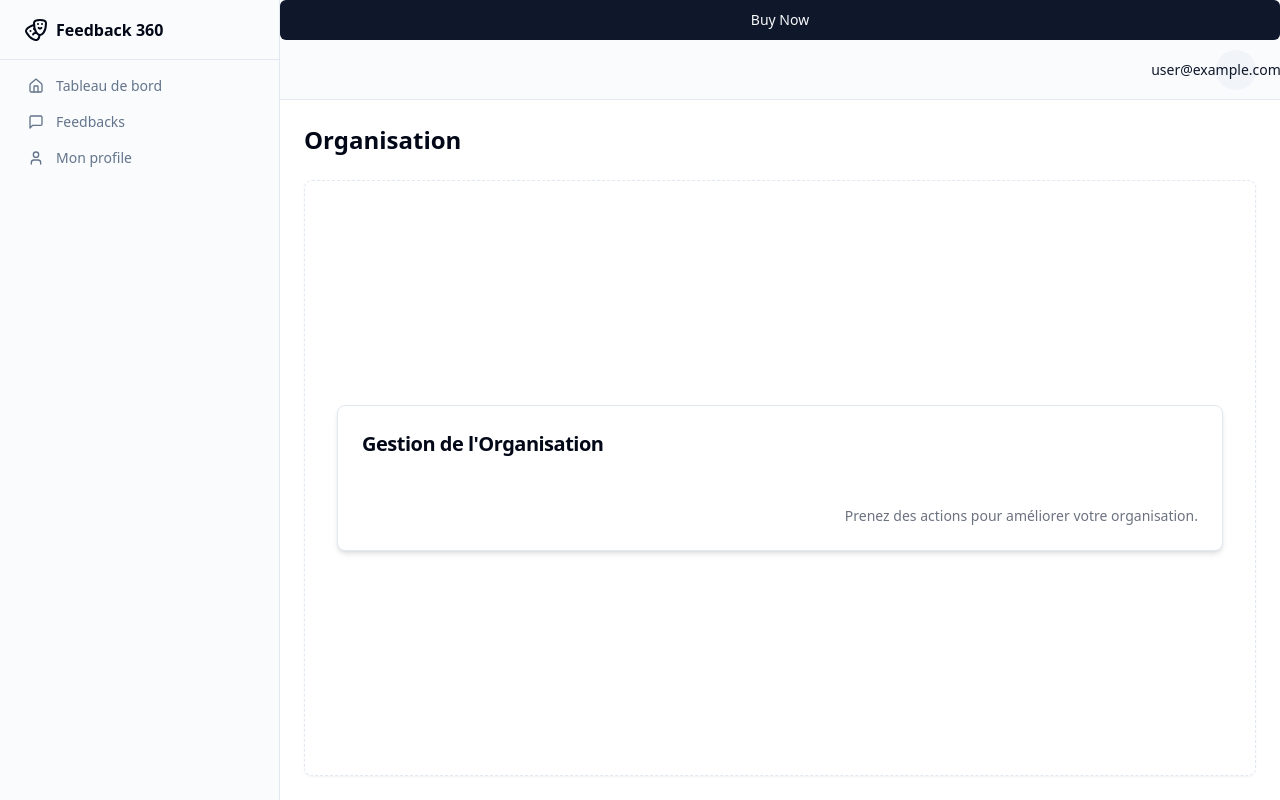
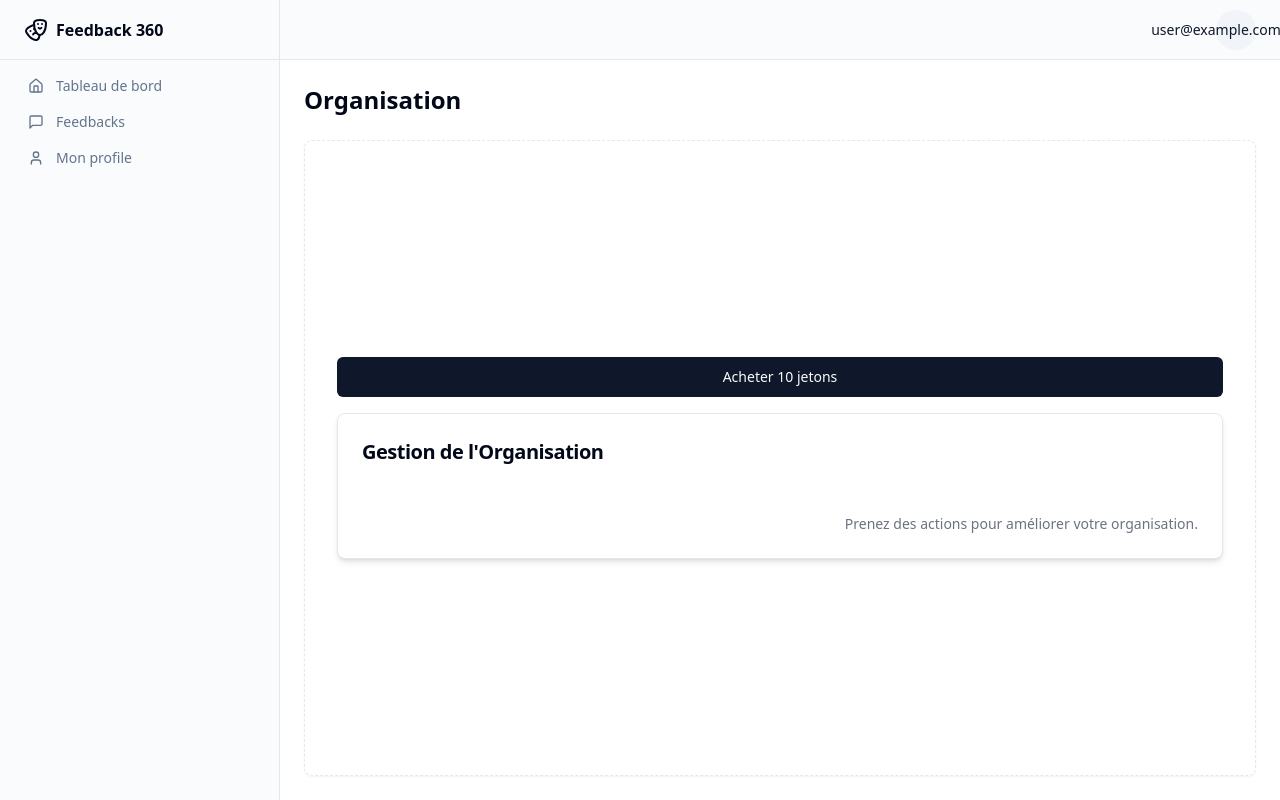
Before and after one commit to longani974/feedback360, a React (Vite) app: page /app/organisations/1 in a window 1280 px wide. Shown: the top 800 px of the page. Built offline with nearby package versions, Linux system fonts and the light colour scheme; no server answers; the database is empty; sample sign-in values are in the browser's storage; what @invertase/firestore-stripe-payments would draw is missing.

Commit message:
deplacement btn buy

```diff
--- a/src/layouts.tsx/DashboardLayout.tsx
+++ b/src/layouts.tsx/DashboardLayout.tsx
@@ -16,95 +16,13 @@ import { useAuth } from '@/context/AuthContext';
 import { Avatar, AvatarFallback } from '@/components/ui/avatar';
 import { db } from '../firebase';
 import { useEffect } from 'react';
-import {
-    addDoc,
-    collection,
-    getDocs,
-    onSnapshot,
-    query,
-    where,
-} from 'firebase/firestore';
-import { getAuth } from 'firebase/auth';
+import { collection, getDocs, query, where } from 'firebase/firestore';
 // import { getFunctions, httpsCallable } from 'firebase/functions';
 
 const DashboardLayout = () => {
     const location = useLocation();
     const navigate = useNavigate();
     const { logout, user } = useAuth();
-
-    const handlePurchase = async () => {
-        const currentUser = getAuth().currentUser;
-        if (!currentUser) {
-            console.error('Utilisateur non authentifié');
-            return;
-        }
-
-        // Assurez-vous que cet ID est dynamique ou modifié selon votre application
-        const organisationId = 'i5dzqgsizhUH82DBHL1r';
-
-        // Construction des données de session
-        const checkoutSessionData = {
-            price: 'price_1Q0GYQBKk6QvWOIeIf2cJFs1',
-            success_url: `${window.location.origin}/app/checkout/success`,
-            cancel_url: window.location.origin,
-            mode: 'payment',
-            metadata: {
-                organisationId: organisationId,
-                userId: currentUser.uid,
-            },
-            payment_intent_data: {
-                metadata: {
-                    organisationId: organisationId,
-                },
-            },
-            subscription_data: {
-                metadata: {
-                    organisationId: organisationId,
-                },
-            },
-        };
-
-        try {
-            // Ajoutez la session de paiement dans Firestore
-            const checkoutSessionRef = await addDoc(
-                collection(
-                    db,
-                    `customers/${currentUser.uid}/checkout_sessions`
-                ),
-                checkoutSessionData
-            );
-
-            // Log pour confirmer l'ajout du document dans Firestore
-            console.log(
-                'Session ajoutée dans Firestore:',
-                checkoutSessionRef.id
-            );
-
-            // Écoutez les changements sur la session pour obtenir l'URL
-            onSnapshot(checkoutSessionRef, (snap) => {
-                const sessionData = snap.data();
-                console.log(snap.data());
-                if (sessionData) {
-                    const { error, url } = sessionData;
-                    if (error) {
-                        console.error(
-                            'Erreur lors de la création de la session:',
-                            error.message
-                        );
-                    } else if (url) {
-                        window.location.assign(url); // Redirection vers la page de paiement Stripe
-                    }
-                } else {
-                    console.error('Aucune donnée trouvée pour la session.');
-                }
-            });
-        } catch (error) {
-            console.error(
-                'Erreur lors de la création de la session:',
-                error.message
-            );
-        }
-    };
 
     // Utilisation d'une image par défaut ou d'un avatar générique
     // const initialUserAvatar = user?.photoURL || '';
@@ -163,7 +81,6 @@ const DashboardLayout = () => {
         <div className="grid min-h-screen w-full md:grid-cols-[220px_1fr] lg:grid-cols-[280px_1fr]">
             <SideBar />
             <div className="flex flex-col">
-                <Button onClick={handlePurchase}>Buy Now</Button>
                 <header className="flex h-14 items-center gap-4 border-b bg-muted/40 px-4 lg:h-[60px] lg:px-6">
                     {/* SIDEBAR Mobile */}
                     <SideBarMobile />
--- a/src/routes/Organisation.tsx
+++ b/src/routes/Organisation.tsx
@@ -7,7 +7,7 @@ import {
     CardContent,
     CardFooter,
 } from '@/components/ui/card';
-import { Link, useLoaderData } from 'react-router-dom';
+import { Link, useLoaderData, useParams } from 'react-router-dom';
 import { Users, MessageCircle } from 'lucide-react';
 import {
     Tooltip,
@@ -15,11 +15,18 @@ import {
     TooltipTrigger,
     TooltipContent,
 } from '@/components/ui/tooltip';
-import { auth } from '@/firebase';
+import { auth, db } from '@/firebase';
+import { getAuth } from 'firebase/auth';
+import { addDoc, collection, onSnapshot } from 'firebase/firestore';
 
 const Organisation = () => {
     const organisationData = useLoaderData();
     const [isAdmin, setIsAdmin] = useState(false);
+    const [loading, setLoading] = useState(false); // Pour gérer l'état de chargement
+    const [errorMessage, setErrorMessage] = useState('');
+    const [successMessage, setSuccessMessage] = useState('');
+
+    const { organisationId } = useParams();
 
     useEffect(() => {
         const userId = auth.currentUser?.uid;
@@ -36,9 +43,112 @@ const Organisation = () => {
         }
     }, []);
 
+    const handlePurchase = async () => {
+        const currentUser = getAuth().currentUser;
+        if (!currentUser) {
+            console.error('Utilisateur non authentifié');
+            return;
+        }
+
+        setLoading(true); // Démarrage du chargement
+        setErrorMessage('');
+        setSuccessMessage('');
+
+        const checkoutSessionData = {
+            price: 'price_1Q0GYQBKk6QvWOIeIf2cJFs1',
+            success_url: `${window.location.origin}/app/checkout/success`,
+            cancel_url: window.location.origin,
+            mode: 'payment',
+            metadata: {
+                organisationId: organisationId,
+                userId: currentUser.uid,
+            },
+        };
+
+        try {
+            const checkoutSessionRef = await addDoc(
+                collection(
+                    db,
+                    `customers/${currentUser.uid}/checkout_sessions`
+                ),
+                checkoutSessionData
+            );
+
+            onSnapshot(checkoutSessionRef, (snap) => {
+                const sessionData = snap.data();
+                if (sessionData) {
+                    const { error, url } = sessionData;
+                    if (error) {
+                        setErrorMessage(
+                            'Erreur lors de la création de la session : ' +
+                                error.message
+                        );
+                        setLoading(false);
+                    } else if (url) {
+                        window.location.assign(url); // Redirection vers Stripe
+                    }
+                }
+            });
+        } catch (error) {
+            if (error instanceof Error) {
+                setErrorMessage(
+                    'Erreur lors de la création de la session: ' + error.message
+                );
+            } else {
+                setErrorMessage(
+                    'Erreur inconnue lors de la création de la session.'
+                );
+            }
+            setLoading(false); // Fin du chargement en cas d'erreur
+        }
+    };
+
     return (
         <TooltipProvider>
             <div className="container mx-auto py-8">
+                <div className="mb-4">
+                    <Button
+                        onClick={handlePurchase}
+                        disabled={loading} // Désactiver pendant le chargement
+                        className={`w-full flex items-center justify-center ${
+                            loading ? 'bg-gray-500 cursor-not-allowed' : ''
+                        }`}
+                    >
+                        {loading ? (
+                            <svg
+                                className="animate-spin h-5 w-5 mr-2 text-white"
+                                xmlns="http://www.w3.org/2000/svg"
+                                fill="none"
+                                viewBox="0 0 24 24"
+                            >
+                                <circle
+                                    className="opacity-25"
+                                    cx="12"
+                                    cy="12"
+                                    r="10"
+                                    stroke="currentColor"
+                                    strokeWidth="4"
+                                ></circle>
+                                <path
+                                    className="opacity-75"
+                                    fill="currentColor"
+                                    d="M4 12a8 8 0 018-8v4l-5 5h7a8 8 0 11-7 7v-4l5-5H4z"
+                                ></path>
+                            </svg>
+                        ) : (
+                            'Acheter 10 jetons'
+                        )}
+                    </Button>
+                </div>
+
+                {errorMessage && (
+                    <p className="text-red-500 mt-2">{errorMessage}</p>
+                )}
+
+                {successMessage && (
+                    <p className="text-green-500 mt-2">{successMessage}</p>
+                )}
+
                 <Card className="shadow-md hover:shadow-lg transition-shadow">
                     <CardHeader>
                         <CardTitle className="text-xl font-semibold">
```
